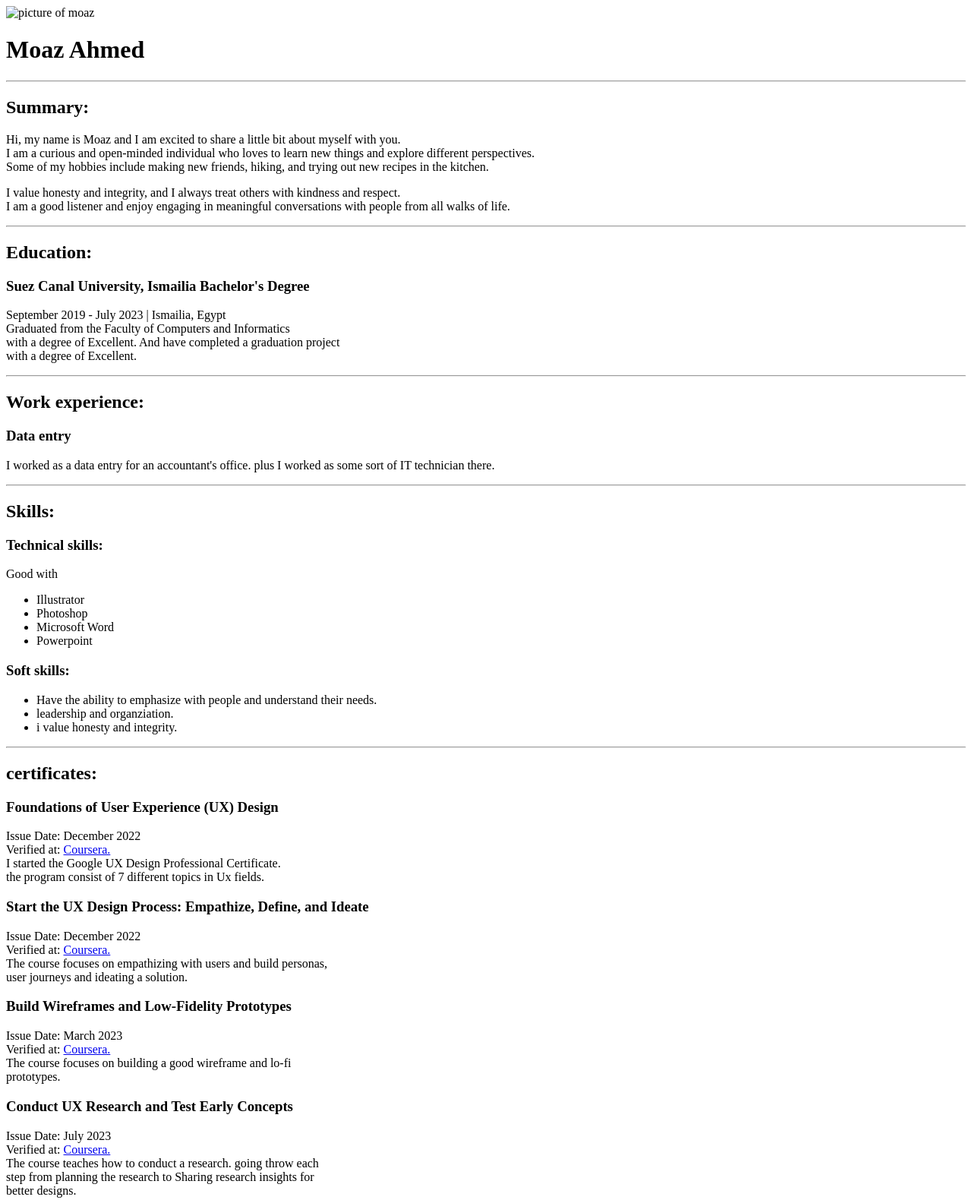
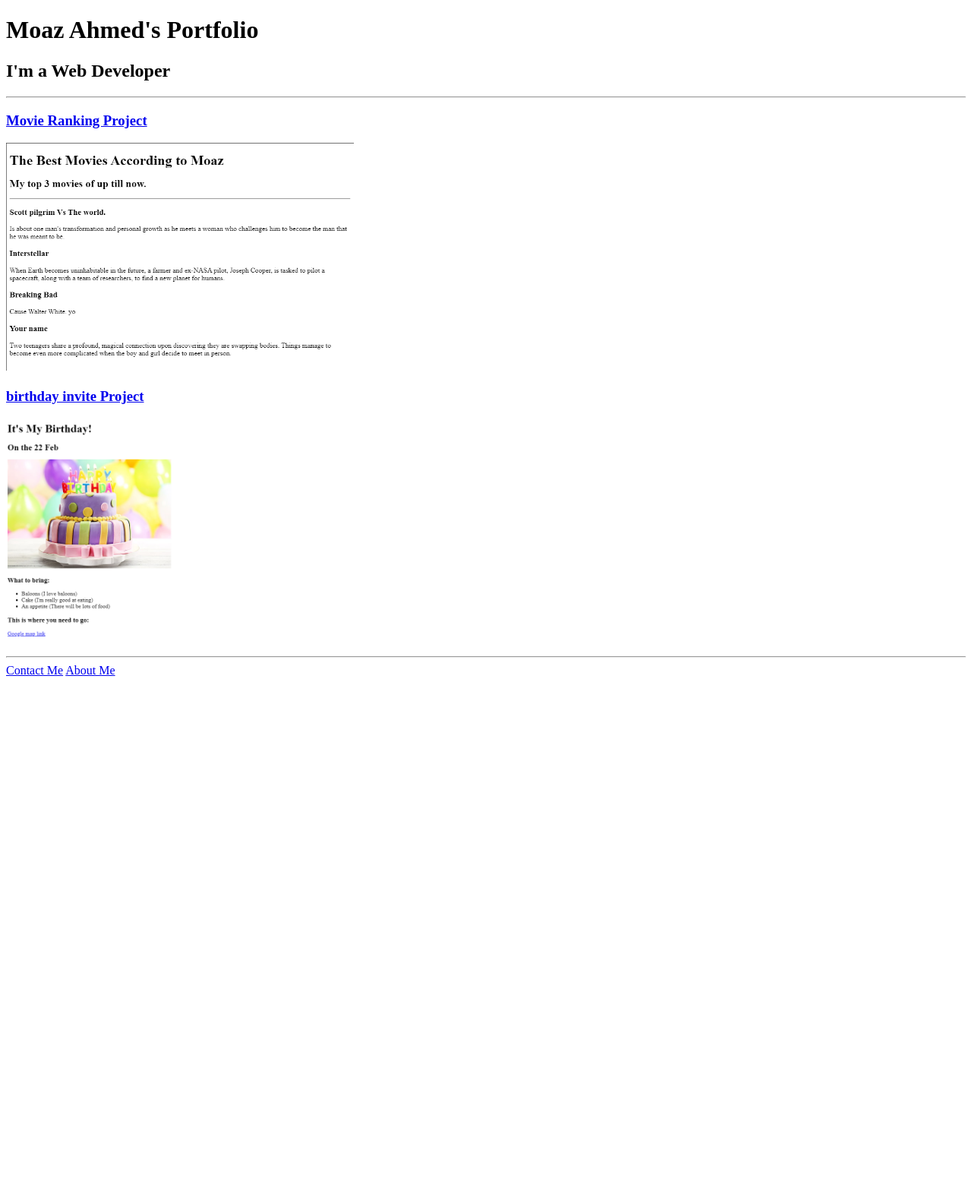
Before and after one commit to moazahmed22/html-portfolio, a plain HTML site: page index.html in a window 1280 px wide. Shown: the top 1580 px of the page at 76% size. After the commit the page ends 900 px from the top, so only its background shows below. Drawn offline with Linux system fonts and the light colour scheme.

Commit message:
misplaced another index.html
now it should work.

```diff
--- a/index.html
+++ b/index.html
@@ -1,98 +1,26 @@
+<!-- TODO 1: Create the HTML Boilerplate -->
+<!-- TODO 2: Add Your previous projects' HTML into the public folder -->
 <!DOCTYPE html>
 <html lang="en">
 <head>
     <meta charset="UTF-8">
     <meta name="viewport" content="width=device-width, initial-scale=1.0">
-    <title>My Resume</title>
+    <title>My Portfolio</title>
 </head>
 <body>
-    <div>
-        <img src="./assets/images/moaz.jpeg" alt="picture of moaz" height="150" />
-        <h1>Moaz Ahmed</h1>
-    </div>
+    <!-- title -->
+    <h1>Moaz Ahmed's Portfolio</h1>
+    <h2>I'm a Web Developer</h2>
     <hr />
-    <h2>Summary:</h2>
-    <p>Hi, my name is Moaz and I am excited to share a little bit about myself with you. <br />
-         I am a curious and open-minded individual who loves to learn new things and explore different perspectives.<br />
-          Some of my hobbies include making new friends, hiking, and trying out new recipes in the kitchen.</p>
-    <p>I value honesty and integrity, and I always treat others with kindness and respect.<br />
-         I am a good listener and enjoy engaging in meaningful conversations with people from all walks of life.
-    </p>
+    <!-- project + screenshots -->
+    <h3><a href="./public/movie-ranking.html">Movie Ranking Project</a></h3>
+    <img src="./assets/images/movie-ranking.png" height="300" alt="movie-ranking project"/>
+    <h3><a href="./public/birthday-invite.html">birthday invite Project</a></h3>
+    <img src="./assets/images/birthday-invite.png" height="300" alt="birthday-invite project"/>
+    <!-- Contact + about -->
     <hr />
-    <h2>Education:</h2>
-    <h3>Suez Canal University, Ismailia Bachelor's Degree</h3>
-    <p>September 2019 - July 2023 | Ismailia, Egypt<br />
-        Graduated from the Faculty of Computers and Informatics<br />
-        with a degree of Excellent. And have completed a graduation project <br />
-        with a degree of Excellent.
-    </p>
-    <hr />
-    <h2>Work experience:</h2>
-    <h3>Data entry</h3>
-    <p>I worked as a data entry for an accountant's office. plus I worked as some sort of IT technician there.</p>
-    <hr />
-    <h2>Skills:</h2>
-    <h3>Technical skills:</h3>
-    <p>Good with
-        <ul>
-            <li>Illustrator</li>
-            <li>Photoshop</li>
-            <li>Microsoft Word</li>
-            <li>Powerpoint</li>
-        </ul>
-    </p>
+    <a href="./public/contact.html">Contact Me</a>
+    <a href="./public/about.html">About Me</a>
 
-    <h3>Soft skills:</h3>
-    <ul>
-        <li>Have the ability to emphasize with people and understand their needs.</li>
-        <li>leadership and organziation.</li>
-        <li>i value honesty and integrity.</li>
-    </ul>
-    <hr />
-    <h2>certificates:</h2>
-
-    <h3>Foundations of User Experience (UX) Design</h3>
-    <p>Issue Date: December 2022<br />
-        Verified at: <a href="https://coursera.org/verify/YGBQZ624TBJZ">Coursera.</a><br />
-        I started the Google UX Design Professional Certificate.<br />
-        the program consist of 7 different topics in Ux fields.
-    </p>
-
-    <h3>Start the UX Design Process: Empathize, Define, and Ideate</h3>
-    <p>Issue Date: December 2022<br />
-        Verified at: <a href="https://coursera.org/verify/8GWW9KRQFPBT">Coursera.</a><br />
-        The course focuses on empathizing with users and build personas,<br />
-        user journeys and ideating a solution.
-    </p>
-
-    <h3>Build Wireframes and Low-Fidelity Prototypes</h3>
-    <p>Issue Date: March 2023<br />
-        Verified at: <a href="https://coursera.org/verify/LLFN8N6ZMDUU">Coursera.</a><br />
-        The course focuses on building a good wireframe and lo-fi<br />
-        prototypes.
-    </p>
-
-    <h3>Conduct UX Research and Test Early Concepts</h3>
-    <p>Issue Date: July 2023<br />
-        Verified at: <a href="https://coursera.org/verify/ZFZ3A8BQ4Z6U">Coursera.</a><br />
-        The course teaches how to conduct a research. going throw each<br />
-        step from planning the research to Sharing research insights for  <br />
-        better designs.</p>
-
-    <h3>Web Development Challenger Track</h3>
-    <p>Issue Date: September 2022<br />
-        Verified ar: <a href="confirm.udacity.com/APG2WPYJ">Udacity.</a><br />
-        this course teaches you basics about html and css.
-    </p>
-    <hr />
-    <h2>
-        <a href="./public/contact.html">Contact Me</a>
-        <a href="./public/about.html">About Me</a>
-    </h2>
-    <footer>
-        <small>
-          Copyright © 2023 The ridiculous six. All Rights Reserved.
-        </small>
-      </footer>
 </body>
 </html>
```
